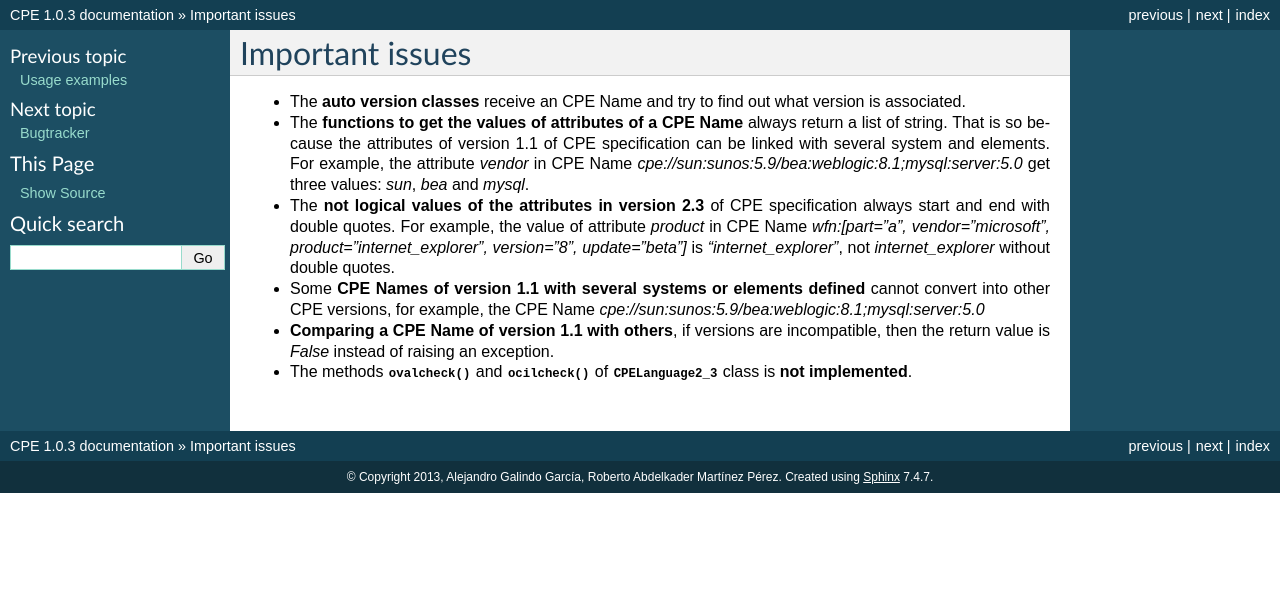
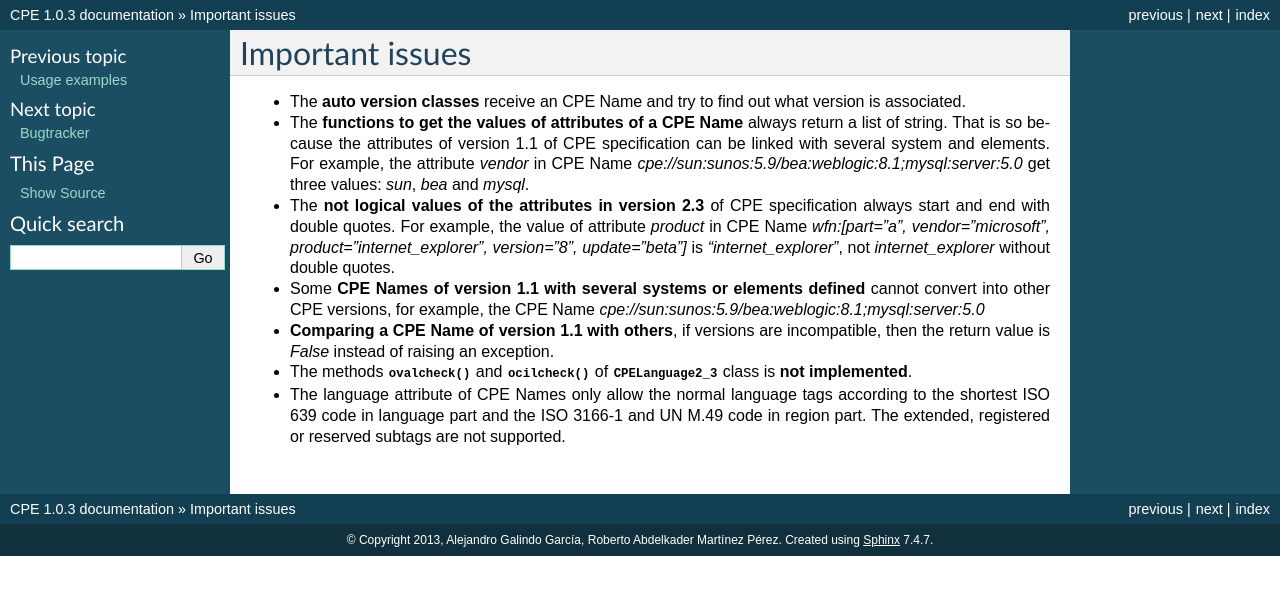
Before and after one commit to nilp0inter/cpe, a Sphinx documentation site: the page built from docs/issues.rst, in a window 1280 px wide. Shown: the top 595 px of the page. Built offline with Sphinx 7.4.7, drawn with Linux system fonts in a browser that asks for light colours.

Commit message:
Added important issue about limitations in language attribute of CPE Names in documentation

```diff
--- a/docs/issues.rst
+++ b/docs/issues.rst
@@ -7,3 +7,4 @@ Important issues
 * Some **CPE Names of version 1.1 with several systems or elements defined** cannot convert into other CPE versions, for example, the CPE Name *cpe://sun:sunos:5.9/bea:weblogic:8.1;mysql:server:5.0*
 * **Comparing a CPE Name of version 1.1 with others**, if versions are incompatible, then the return value is *False* instead of raising an exception.
 * The methods :func:`ovalcheck` and :func:`ocilcheck` of :class:`CPELanguage2_3` class is **not implemented**.
+* The language attribute of CPE Names only allow the normal language tags according to the shortest ISO 639 code in language part and the ISO 3166-1 and UN M.49 code in region part. The extended, registered or reserved subtags are not supported.
```
Also changed, not shown: README.md (+1 -0 lines).
